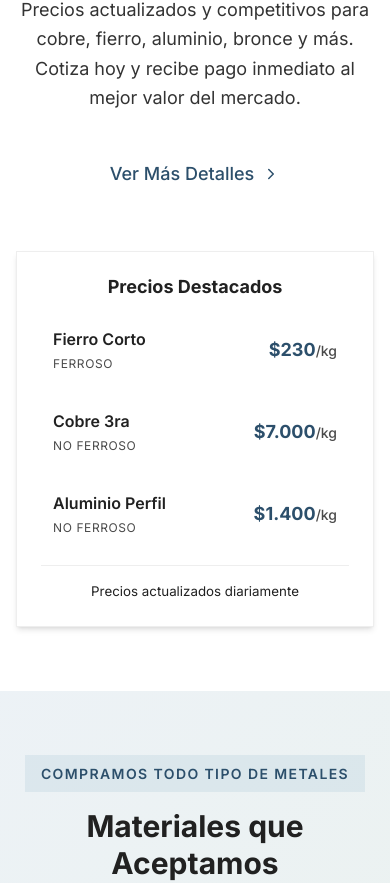
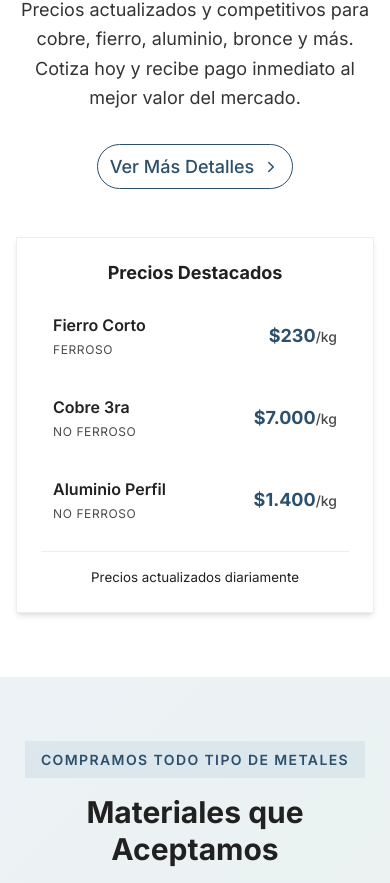
Before and after one commit to olia006/comprametales, a Next.js app: page / in a window 390 px wide. Shown: the part 1749-2632 px from the top of the page. Built offline with nearby package versions, Linux system fonts and the light colour scheme.

Commit message:
Make footer more compact on mobile
- Reduce gaps and spacing in footer bottom section
- Change legal links to horizontal layout on mobile
- Reduce footer padding for mobile compactness
- Preserve desktop spacing with media queries
- Improve mobile UX with tighter layout

```diff
--- a/src/components/buttons/ReadMoreButton/ReadMoreButton.module.css
+++ b/src/components/buttons/ReadMoreButton/ReadMoreButton.module.css
@@ -6,19 +6,20 @@
   font-family: var(--font-family-primary);
   font-weight: var(--font-weight-medium);
   text-decoration: none;
-  border: none;
-  border-radius: var(--radius-md);
+  border: 1px solid var(--color-primary-dark); /* Blue border same as text */
+  border-radius: 9999px; /* PILL STYLE - fully rounded override */
   cursor: pointer;
   transition: all var(--transition-fast);
   background: transparent;
   color: var(--color-primary-dark);
   position: relative;
-  padding: var(--space-2) var(--space-3);
+  padding: var(--space-1) var(--space-2); /* Made even smaller - reduced both vertical and horizontal padding */
 }
 
 .readMoreButton:hover {
   color: var(--color-gray-900);
   background: var(--color-primary-subtle);
+  border-color: var(--color-primary); /* Enhanced border on hover */
   text-decoration: none;
 }
 
@@ -32,6 +33,7 @@
 
 .readMoreButton:focus {
   outline: none;
+  border-color: var(--color-primary); /* Enhanced border on focus */
   box-shadow: 0 0 0 2px var(--color-primary-subtle);
 }
 
@@ -65,7 +67,7 @@
 }
 
 .lg {
-  padding: var(--space-3) var(--space-4);
+  padding: var(--space-1) var(--space-2); /* Made smaller - reduced from space-3/space-4 */
   font-size: var(--font-size-lg);
   gap: var(--space-2);
 }
@@ -91,33 +93,7 @@
   transform: none;
 }
 
-/* Underline Effect */
-.readMoreButton::after {
-  content: '';
-  position: absolute;
-  bottom: 2px;
-  left: var(--space-3);
-  right: calc(var(--space-3) + 20px); /* Account for arrow space */
-  height: 1px;
-  background: var(--color-primary-dark);
-  transform: scaleX(0);
-  transform-origin: left;
-  transition: transform var(--transition-fast);
-}
-
-.readMoreButton:hover::after {
-  transform: scaleX(1);
-}
-
-.sm::after {
-  left: var(--space-2);
-  right: calc(var(--space-2) + 16px);
-}
-
-.lg::after {
-  left: var(--space-4);
-  right: calc(var(--space-4) + 22px);
-}
+/* Underline Effect - REMOVED */
 
 /* Mobile Responsive */
 @media (max-width: 768px) {
@@ -134,8 +110,8 @@
   }
 
   .lg {
-    padding: var(--space-4) var(--space-5);
-    min-height: 48px;
+    padding: var(--space-2) var(--space-3); /* Smaller mobile size too */
+    min-height: 40px; /* Reduced min-height */
     font-size: var(--font-size-lg);
   }
 }
--- a/src/components/layout/Footer/Footer.module.css
+++ b/src/components/layout/Footer/Footer.module.css
@@ -222,15 +222,15 @@
 /* Footer Bottom */
 .footerBottom {
   border-top: 1px solid var(--color-gray-700);
-  padding: var(--space-6) 0 var(--space-20) 0;
+  padding: var(--space-4) 0 var(--space-8) 0; /* More compact padding on mobile */
 }
 
 .bottomContent {
   display: flex;
   flex-direction: column;
   align-items: center;
-  gap: var(--space-3);
-  margin-bottom: var(--space-4);
+  gap: var(--space-2); /* Reduced gap for mobile compactness */
+  margin-bottom: var(--space-3); /* Reduced bottom margin */
 }
 
 .copyright {
@@ -412,10 +412,10 @@
 
 .legalLinks {
   display: flex;
-  flex-direction: column;
+  flex-direction: row; /* Horizontal on mobile for compactness */
   align-items: center;
-  gap: var(--space-3);
-  margin-top: var(--space-3);
+  gap: var(--space-4); /* Horizontal spacing between Términos and Privacidad */
+  margin-top: var(--space-1); /* Reduced top margin */
 }
 
 .legalLink {
@@ -440,6 +440,7 @@
   color: var(--color-gray-500);
   margin: 0;
   text-align: center;
+  margin-top: var(--space-1); /* Reduced top margin for compactness */
 }
 
 .creditLink {
@@ -530,4 +531,8 @@
     flex-basis: 100%;
     margin-top: var(--space-2);
   }
+
+  .footerBottom {
+    padding: var(--space-6) 0 var(--space-20) 0; /* Restore larger padding on desktop */
+  }
 }
```
